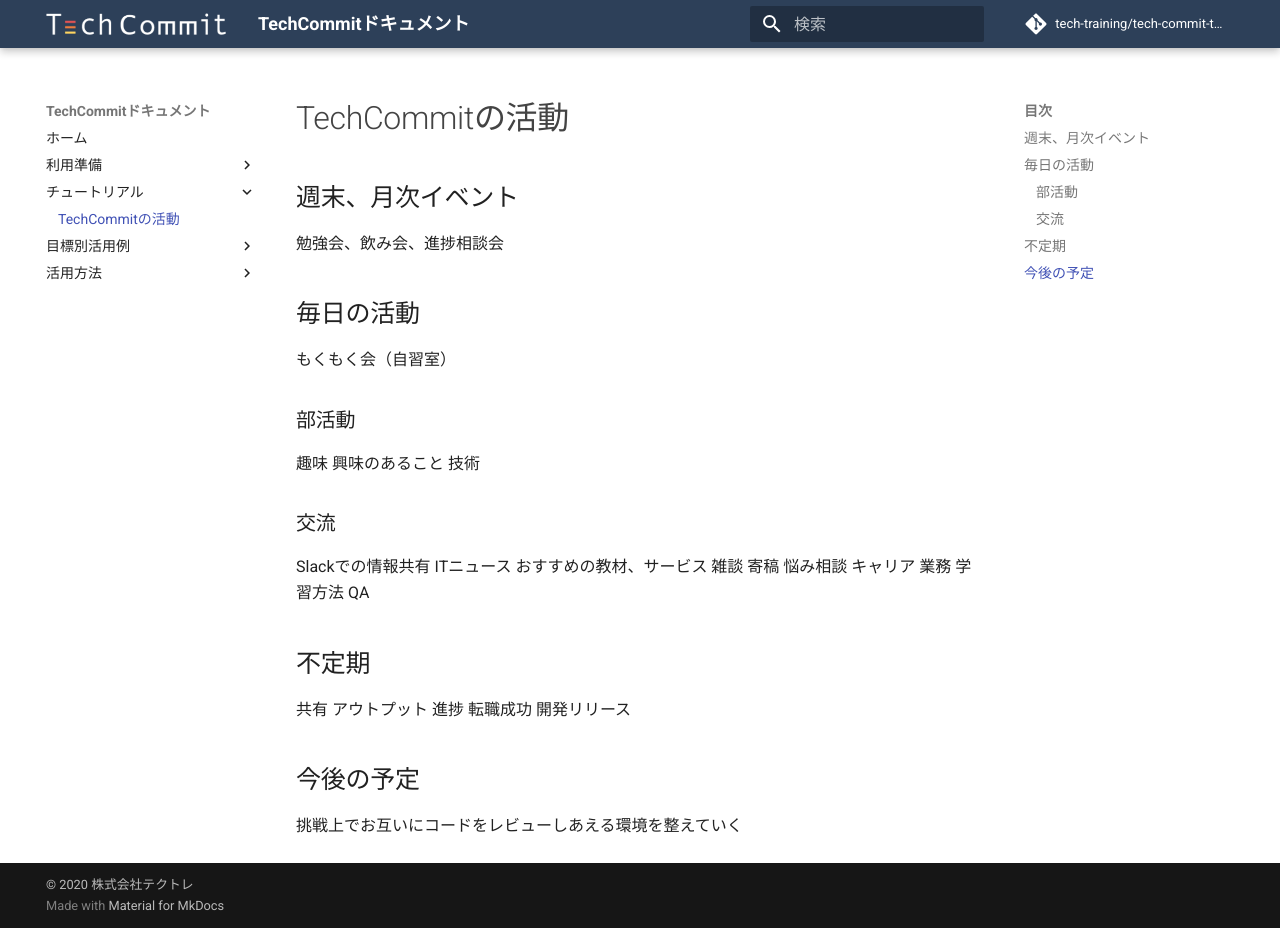
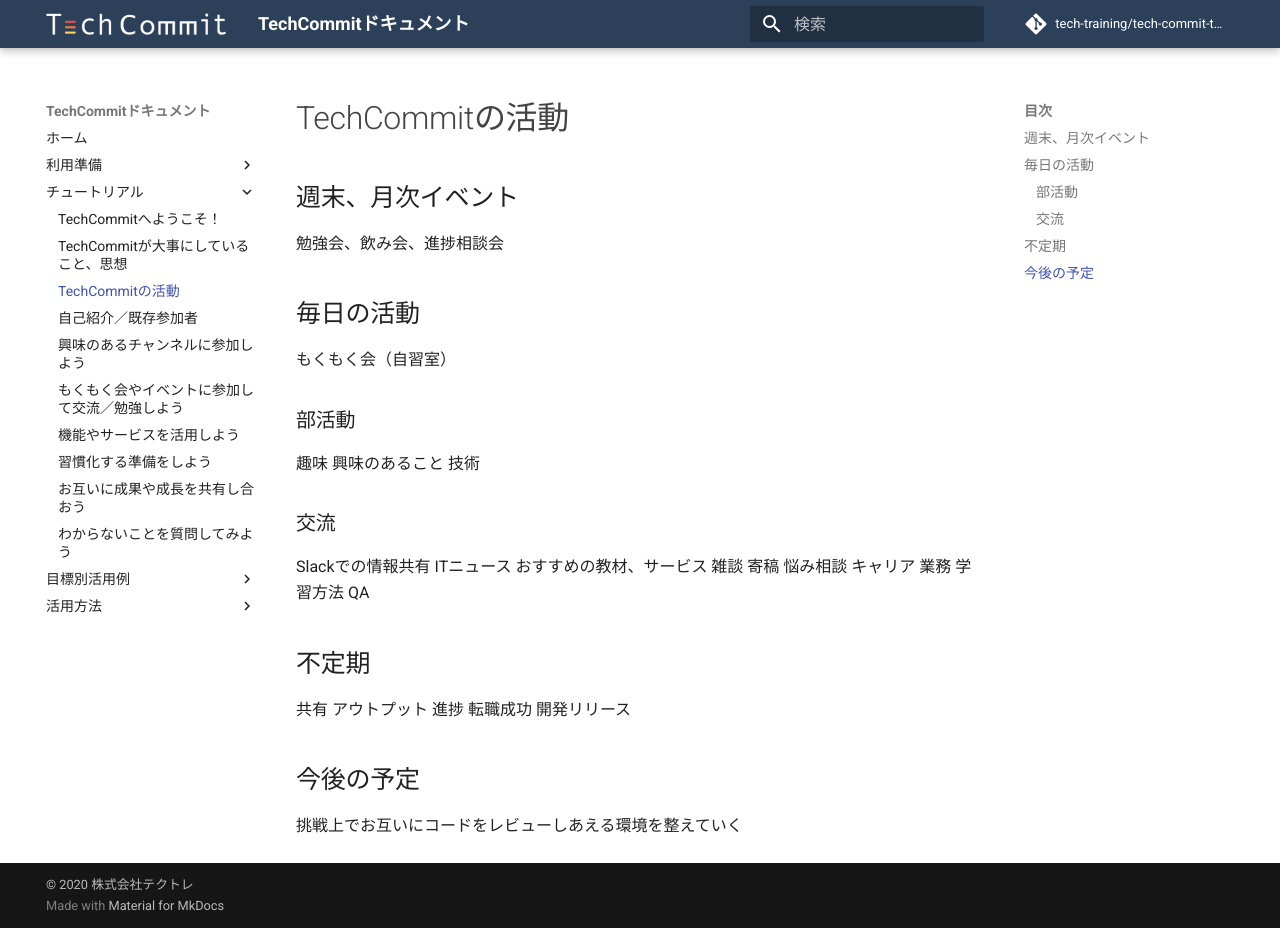
Before and after one commit to tech-training/tech-commit-doc, an MkDocs documentation site: the page built from docs/tutorial/techcommit-activities.md, in a window 1280 px wide and 928 px high. Built offline with MkDocs 1.6.1 and Material for MkDocs 9.7.7, drawn with Linux system fonts in a browser that asks for light colours; comment, search, counter and statistics services are not loaded.

Commit message:
チュートリアルの各ページを作成

```diff
--- a/mkdocs.yml
+++ b/mkdocs.yml
@@ -35,8 +35,16 @@
   - Zoomのインストールと基本操作: install-zoom.md
   - TechCommit Webサイトの設定: preparation-site.md
 - チュートリアル:
-    - TechCommitの活動: tutorial/tech-commit-activities.md
-
+  - TechCommitへようこそ！: tutorial/welcome-to-techcommit.md
+  - TechCommitが大事にしていること、思想: tutorial/important-concepts.md
+  - TechCommitの活動: tutorial/techcommit-activities.md
+  - 自己紹介／既存参加者: tutorial/know-each-other.md
+  - 興味のあるチャンネルに参加しよう: tutorial/join-interest-channel.md
+  - もくもく会やイベントに参加して交流／勉強しよう: tutorial/join-event.md
+  - 機能やサービスを活用しよう: tutorial/use-features-and-services.md
+  - 習慣化する準備をしよう: tutorial/make-learning-plan.md
+  - お互いに成果や成長を共有し合おう: tutorial/share-output.md
+  - わからないことを質問してみよう: tutorial/ask-questions.md
 - 目標別活用例:
   - 個人アプリ開発: develop-app.md
 - 活用方法:
```
Also changed, not shown: docs/tutorial/ask-questions.md (added), docs/tutorial/important-concepts.md (added), docs/tutorial/join-event.md (added), docs/tutorial/join-interest-channel.md (added), docs/tutorial/know-each-other.md (added), docs/tutorial/make-learning-plan.md (added), docs/tutorial/share-output.md (added), docs/tutorial/techcommit-activities.md (renamed from docs/tutorial/tech-commit-activities.md), docs/tutorial/use-features-and-services.md (added), docs/tutorial/welcome-to-techcommit.md (added).
